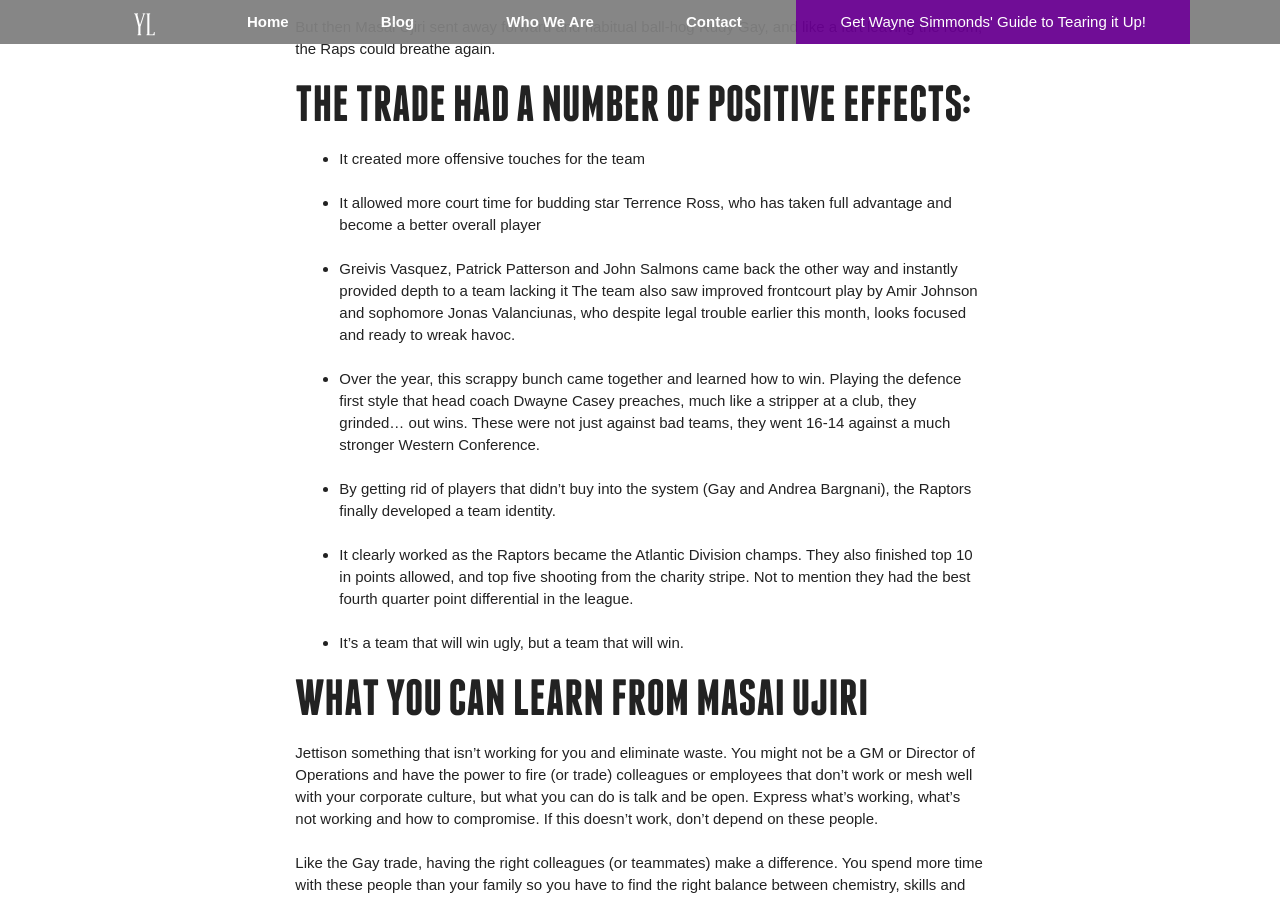
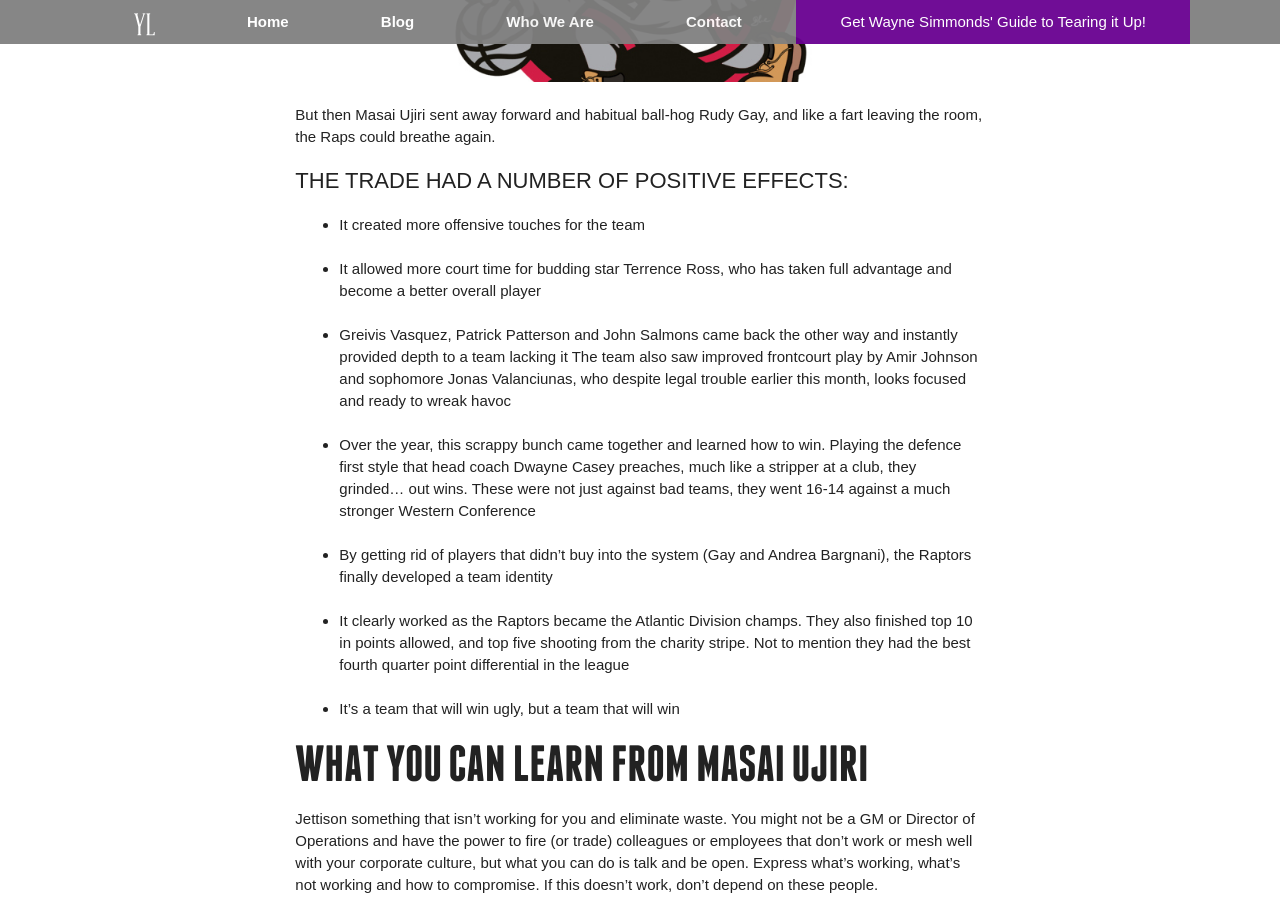
Before and after one commit to yourlegacy/yourlegacy, a Jekyll site: the page built from _posts/2014-04-28-toronto-raptors-perfect-team.md, in a window 1280 px wide and 900 px high, scrolled down 2317 px. Built offline with Jekyll 4.4.1, drawn with Linux system fonts in a browser that asks for light colours; nearby versions of some CDN libraries; some web fonts are replaced; comment, search, counter and statistics services are not loaded; some of the changed text lies outside the part shown.

Commit message:
changes to raptor article

```diff
--- a/_posts/2014-04-28-toronto-raptors-perfect-team.md
+++ b/_posts/2014-04-28-toronto-raptors-perfect-team.md
@@ -22,20 +23,20 @@
 
 Heck, they even lost their mascot to a torn Achilles! Luckily, they had Drake as a backup.
 
-![](/images/articles/raptors/your-legacy-toronto-rappers.jpg)
+![raptors](/images/articles/raptors/your-legacy-toronto-rappers.jpg)
 
 But then Masai Ujiri sent away forward and habitual ball-hog Rudy Gay, and like a fart leaving the room, the Raps could breathe again.
 
-## The trade had a number of positive effects:
+#### The trade had a number of positive effects:
 
 - It created more offensive touches for the team
 - It allowed more court time for budding star Terrence Ross, who has taken full advantage and become a better overall player
 - Greivis Vasquez, Patrick Patterson and John Salmons came back the other way and instantly provided depth to a team lacking it
-The team also saw improved frontcourt play by Amir Johnson and sophomore Jonas Valanciunas, who despite legal trouble earlier this month, looks focused and ready to wreak havoc.
-- Over the year, this scrappy bunch came together and learned how to win. Playing the defence first style that head coach Dwayne Casey preaches, much like a stripper at a club, they grinded... out wins. These were not just against bad teams, they went 16-14 against a much stronger Western Conference.
-- By getting rid of players that didn’t buy into the system (Gay and Andrea Bargnani), the Raptors finally developed a team identity.
-- It clearly worked as the Raptors became the Atlantic Division champs.  They also finished top 10 in points allowed, and top five shooting from the charity stripe. Not to mention they had the best fourth quarter point differential in the league.
-- It’s a team that will win ugly, but a team that will win.
+The team also saw improved frontcourt play by Amir Johnson and sophomore Jonas Valanciunas, who despite legal trouble earlier this month, looks focused and ready to wreak havoc
+- Over the year, this scrappy bunch came together and learned how to win. Playing the defence first style that head coach Dwayne Casey preaches, much like a stripper at a club, they grinded... out wins. These were not just against bad teams, they went 16-14 against a much stronger Western Conference
+- By getting rid of players that didn’t buy into the system (Gay and Andrea Bargnani), the Raptors finally developed a team identity
+- It clearly worked as the Raptors became the Atlantic Division champs.  They also finished top 10 in points allowed, and top five shooting from the charity stripe. Not to mention they had the best fourth quarter point differential in the league
+- It’s a team that will win ugly, but a team that will win
 
 ## What You Can Learn From Masai Ujiri
 
```
Also changed, not shown: other parts of _posts/2014-04-28-toronto-raptors-perfect-team.md (+9 -8 lines), index.html (+9 -7 lines).
